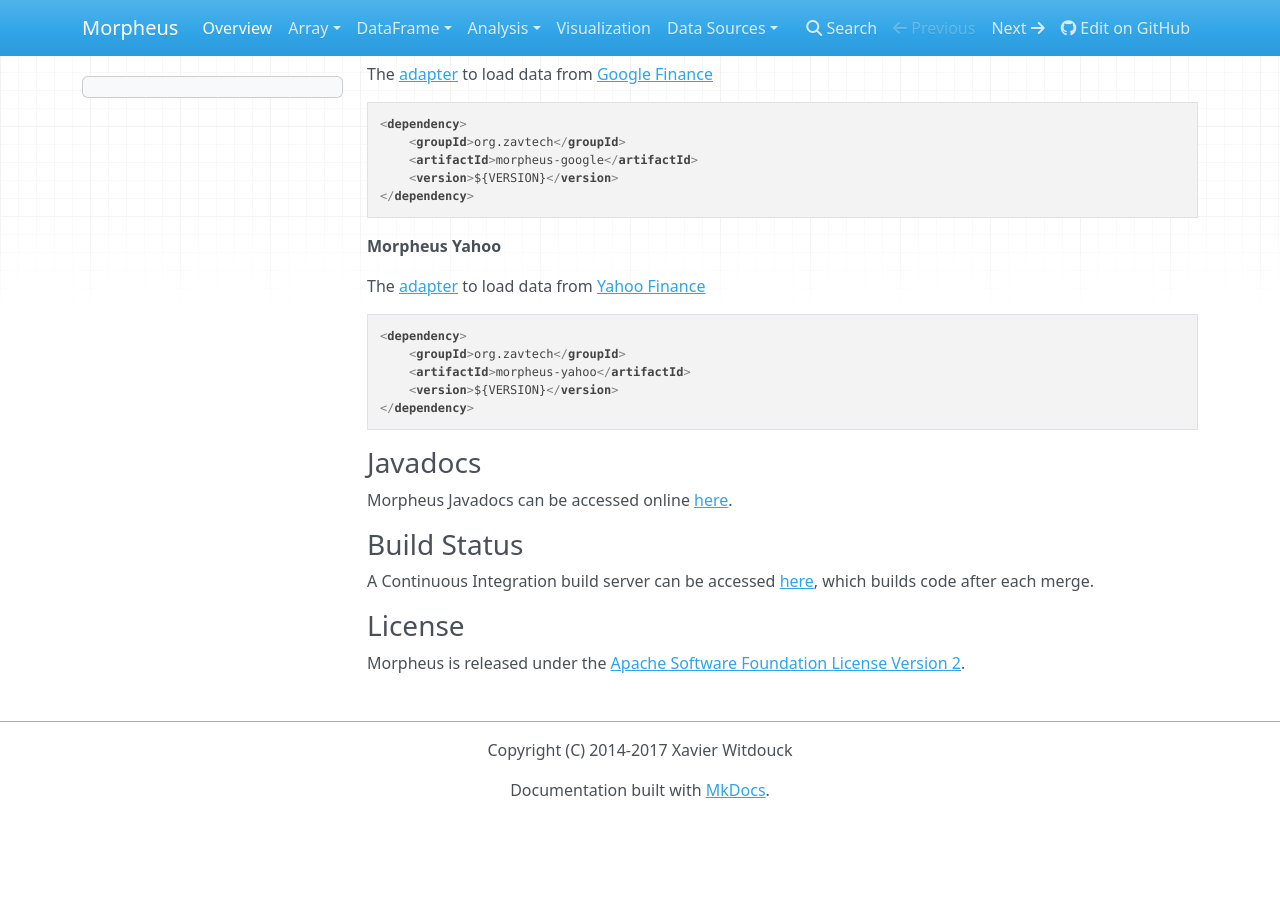
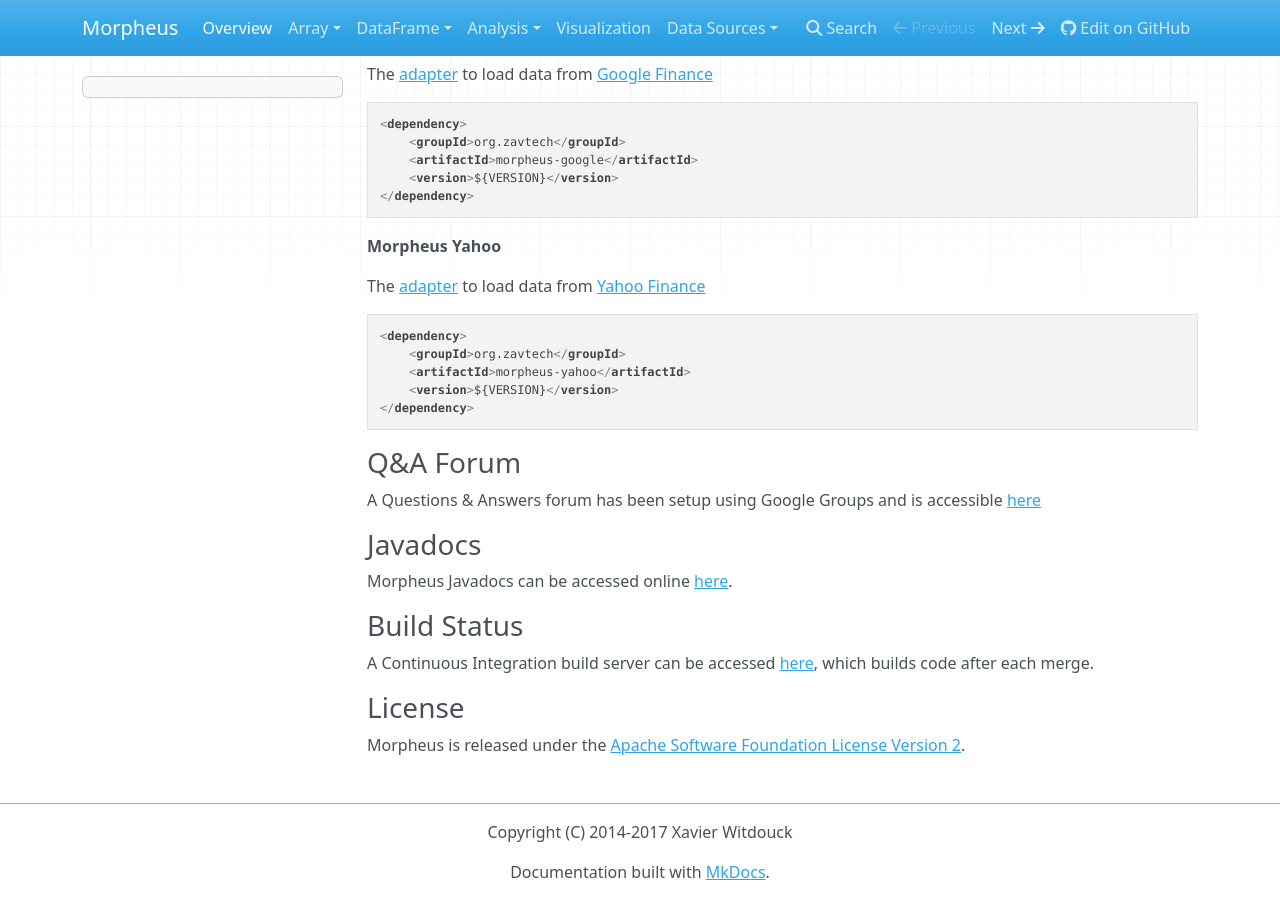
Before and after one commit to zavtech/morpheus-docs, an MkDocs documentation site: the page built from docs/index.md, in a window 1280 px wide and 900 px high, scrolled down 6488 px. Built offline with MkDocs 1.6.1, drawn with Linux system fonts in a browser that asks for light colours; nearby versions of some CDN libraries; old or Windows-style settings are respelled for this version of MkDocs; before the commit the page ends 7306 px from its top, so only the background shows below that.

Commit message:
Add forum link to docs

````diff
--- a/docs/index.md
+++ b/docs/index.md
@@ -305,6 +305,10 @@ The [adapter](https://github.com/zavtech/morpheus-yahoo) to load data from [Yaho
 </dependency>
 ```
 
+### Q&A Forum
+
+A Questions & Answers forum has been setup using Google Groups and is accessible [here](https://groups.google.com/forum/#!forum/morpheus-lib)
+
 ### Javadocs
 
 Morpheus Javadocs can be accessed online [here](http://www.zavtech.com/morpheus/api).
--- a/website/index.html
+++ b/website/index.html
@@ -55,7 +55,8 @@
     <a href="http://www.zavtech.com/morpheus/api/">API</a> |
     <a href="http://www.zavtech.com/morpheus/docs/">Docs</a> |
     <a href="http://zavnas.com/jenkins/">Build</a> |
-    <a href="https://github.com/zavtech/morpheus-core/issues">Issues</a>
+    <a href="https://github.com/zavtech/morpheus-core/issues">Issues</a> |
+    <a href="https://groups.google.com/forum/#!forum/morpheus-lib">Forum</a>
 </div>
 </body>
 </html>
````
